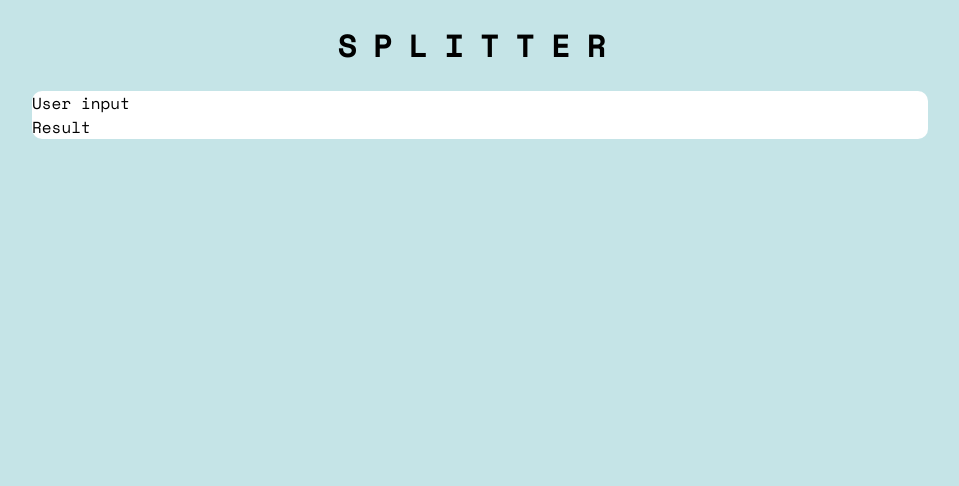
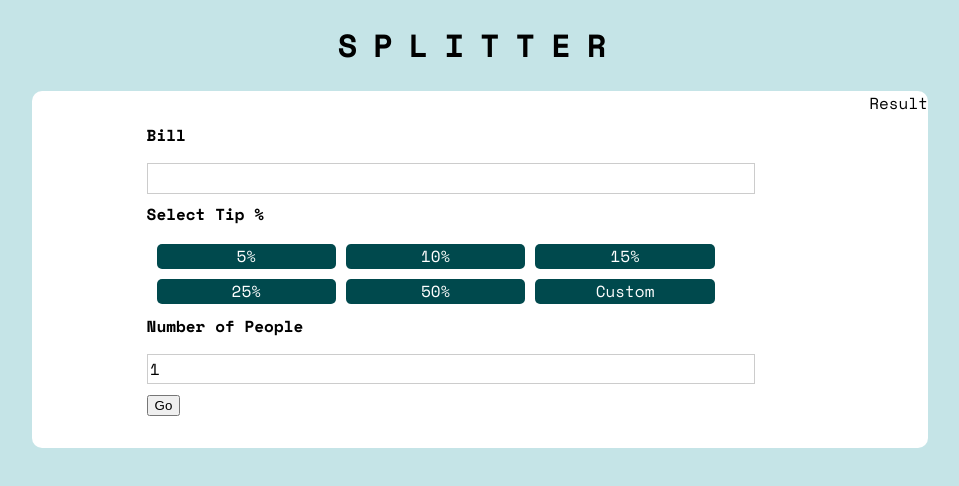
Before and after one commit to Kotaro666-dev/frontend_mentor_works, a React (Create React App) app in the folder tip-calculator-app-main/: page / in a window 1280 px wide. Shown: the top 486 px of the page, without its empty margins (160-1119 px from the left). Built offline with nearby package versions, Linux system fonts and the light colour scheme.

Commit message:
Update: Add UserInput section

```diff
--- a/tip-calculator-app-main/src/App.js
+++ b/tip-calculator-app-main/src/App.js
@@ -1,4 +1,4 @@
-import React from 'react';
+import React, { useState } from 'react';
 import Wrapper from './Components/Helper/Wrapper';
 import UserInput from './Components/UserInput/UserInput'
 import Result from './Components/Result/Result'
@@ -6,12 +6,18 @@ import Title from './Components/Title/Title';
 import Card from './Components/UI/Card';
 
 function App() {
+	const [userInput, setUserInput] = useState({bill: '', tip: '', people: ''});
+
+	const setUserInputHandler = (bill, tip, people) => {
+		setUserInput({bill: bill, tip: tip, people: people});
+	}
+
 	return (
 		<Wrapper>
 			<Title />
 			<Card>
-				<UserInput />
-				<Result />
+				<UserInput setUserInput={setUserInputHandler}/>
+				<Result userInput={userInput}/>
 			</Card>
 		</Wrapper>
 	);
--- a/tip-calculator-app-main/src/Components/UI/Card.module.css
+++ b/tip-calculator-app-main/src/Components/UI/Card.module.css
@@ -1,4 +1,5 @@
 .card {
 	background: white;
 	border-radius: 10px;
+	display: flex;
 }
--- a/tip-calculator-app-main/src/Components/UserInput/UserInput.js
+++ b/tip-calculator-app-main/src/Components/UserInput/UserInput.js
@@ -1,13 +1,88 @@
-import React from "react";
-import Wrapper from "../Helper/Wrapper";
+import React, { useState } from "react";
 
 import classes from './UserInput.module.css';
+import Card from "../UI/Card";
+
+const tipsSelection = [
+	{id: '5%', percent: '5%', isSelected: false},
+	{id: '10%', percent: '10%', isSelected: false},
+	{id: '15%', percent: '15%', isSelected: false},
+	{id: '25%', percent: '25%', isSelected: false},
+	{id: '50%', percent: '50%', isSelected: false},
+	{id: 'Custom', percent: 'Custom', isSelected: false},
+];
 
 const UserInput = (props) => {
+	const [bill, setBill] = useState('');
+	const [people, setPeople] = useState('1');
+	const [tips, setTips] = useState(tipsSelection);
+	const [tip, setTip] = useState('');
+
+	const onChangeBill = (event) => {
+		setBill(event.target.value);
+	}
+
+	const onSelectTip = (id) => {
+		setTips((prevTips) => {
+			const newTips = prevTips.map((tip) =>
+				tip.id === id
+				? {id: tip.id, percent: tip.percent, isSelected: true}
+				: {id: tip.id, percent: tip.percent, isSelected: false}
+			);
+			return (newTips);
+		});
+		setTip(id);
+	}
+
+	const onChangePeople = (event) => {
+		setPeople(event.target.value);
+	}
+
+	const resetField = () => {
+		setBill('');
+		setTips(tipsSelection);
+		setTip('');
+		setPeople('1');
+	}
+
+	const addUserInput = (event) => {
+		event.preventDefault();
+
+		if (bill.trim().length === 0) {
+			console.log('bill empty');
+			return ;
+		}
+		if (tip.trim().length === 0) {
+			console.log('tip is not selected');
+			return ;
+		}
+		if (people.trim().length === 0) {
+			console.log('people empty');
+			return ;
+		}
+
+		props.setUserInput(bill, tip, people);
+		resetField();
+	}
+
 	return(
-		<Wrapper>
-			User input
-		</Wrapper>
+		<form onSubmit={addUserInput} className={classes.input}>
+			<label>Bill</label>
+			<input id="bill" type="text" onChange={onChangeBill} value={bill} className={classes.input}/>
+			<label>Select Tip %</label>
+			<Card className={classes.card}>
+				{
+					tips.map((tip) => (
+						<option key={tip.id} className={`${classes.tip_card} ${tip.isSelected && classes.tip_card_selected}`} onClick={() => onSelectTip(tip.id)}>
+							{tip.percent}
+						</option>
+					))
+				}
+			</Card>
+			<label>Number of People</label>
+			<input id="numberOfPeople" type="text" onChange={onChangePeople} value={people} className={classes.input} />
+			<button type="submit">Go</button>
+		</form>
 	);
 }
 
--- a/tip-calculator-app-main/src/Components/UserInput/UserInput.module.css
+++ b/tip-calculator-app-main/src/Components/UserInput/UserInput.module.css
@@ -0,0 +1,47 @@
+@import '../../constants.css';
+
+.input {
+	margin: 1rem auto;
+	padding: 1rem;
+	width: 100%;
+	max-width: 40rem;
+}
+
+.input label {
+	display: block;
+	font-weight: bold;
+	margin-bottom: 0.5rem;
+}
+
+.input input {
+	font: inherit;
+	display: block;
+	width: 100%;
+	border: 1px solid #ccc;
+	padding: 0.15rem;
+	margin-bottom: 0.5rem;
+}
+
+.input input:focus {
+	outline: none;
+	border-color: #4f005f;
+}
+
+.card {
+	flex-wrap: wrap;
+	padding: 5px;
+}
+
+.tip_card {
+	color: white;
+	text-align: center;
+	width: 30%;
+	background-color: var(--very-dark-cyan);
+	margin: 5px;
+	border-radius: 5px;
+}
+
+.tip_card_selected {
+	color: var(--very-dark-cyan);
+	background-color: var(--light-grayish-cyan);
+}
```
